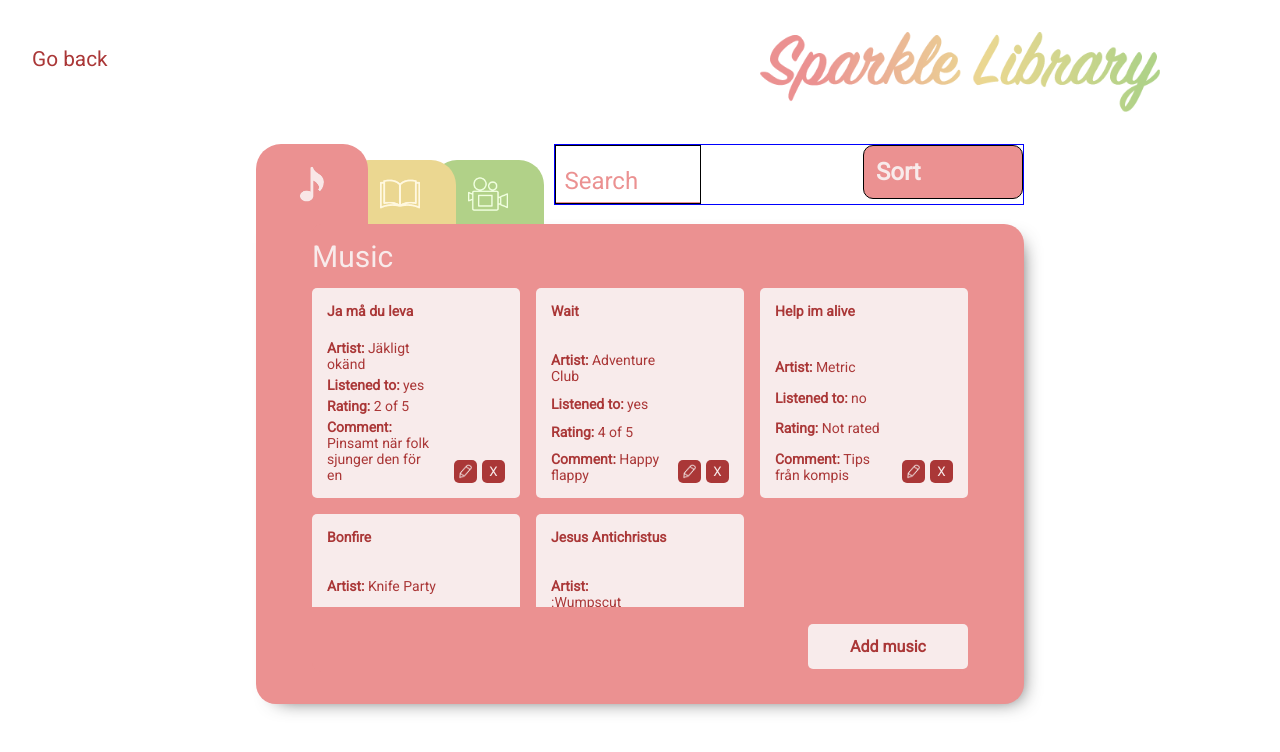
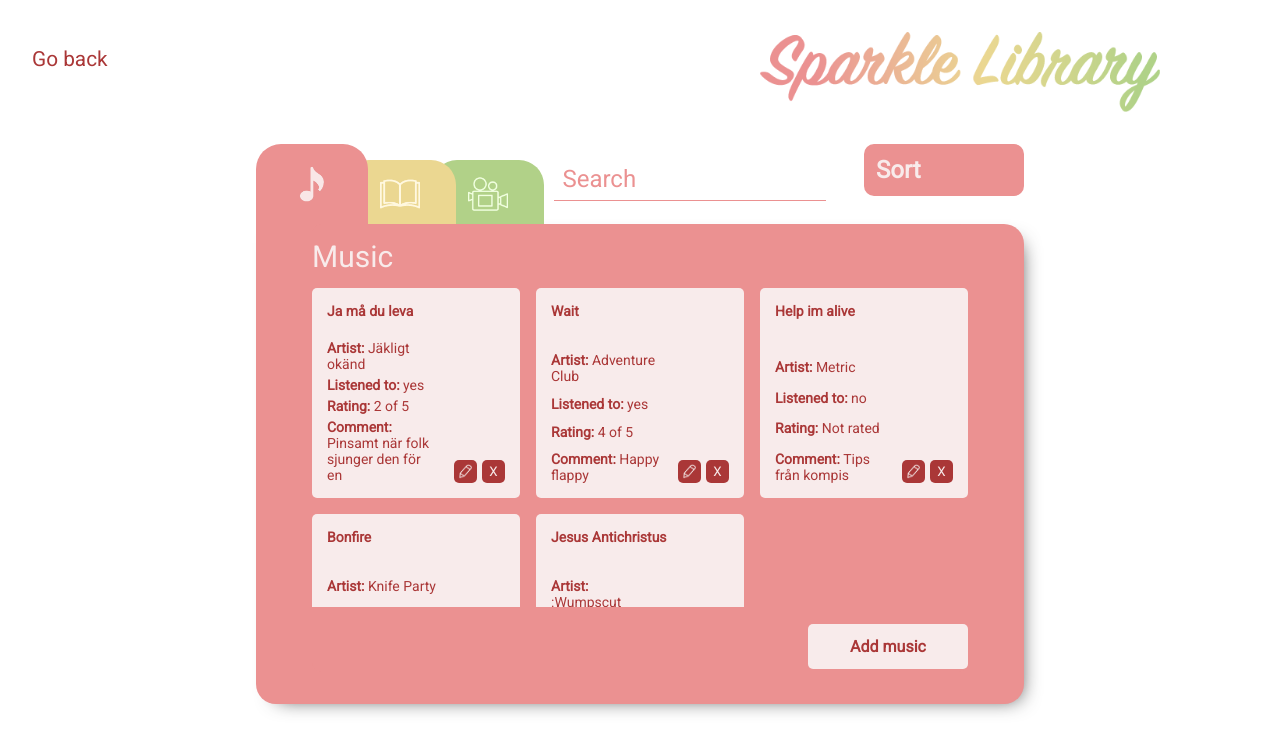
Before and after one commit to neda-jahadi/Sparkles, a React (Create React App) app: page / in a window 1280 px wide. Both pictures are taken after a click on the button "Music". Shown: the top 752 px of the page. Built offline with nearby package versions, Linux system fonts and the light colour scheme.

Commit message:
fixa sök fältets utseende

```diff
--- a/src/components/listcomponent.css
+++ b/src/components/listcomponent.css
@@ -212,8 +212,12 @@ main > .add-button {
         border-radius: 0%;
         padding: 0.55em;
         margin-top: 1.2rem;
-        width: calc(50vw - 21rem - 10rem);
+        width: calc(60vw - 21rem - 10rem);
         max-width: calc(39rem - 15rem);
+    }
+    .listcomponent-menu .sort {
+        width: (30vw - 21rem - 15rem);
+        max-width: calc(25rem - 15rem);
     }
     .listcomponent-menu input.red{
         color: var(--background-color-red);
@@ -293,11 +297,11 @@ main > .add-button {
 
     }
     .listcomponent-menu {
-        border: 1px solid blue;
+        /* border: 1px solid blue; */
 
     }
     .listcomponent-menu > div{
-        border: 1px solid black;
+        /* border: 1px solid black; */
         margin: 0px;
     }
 
```
